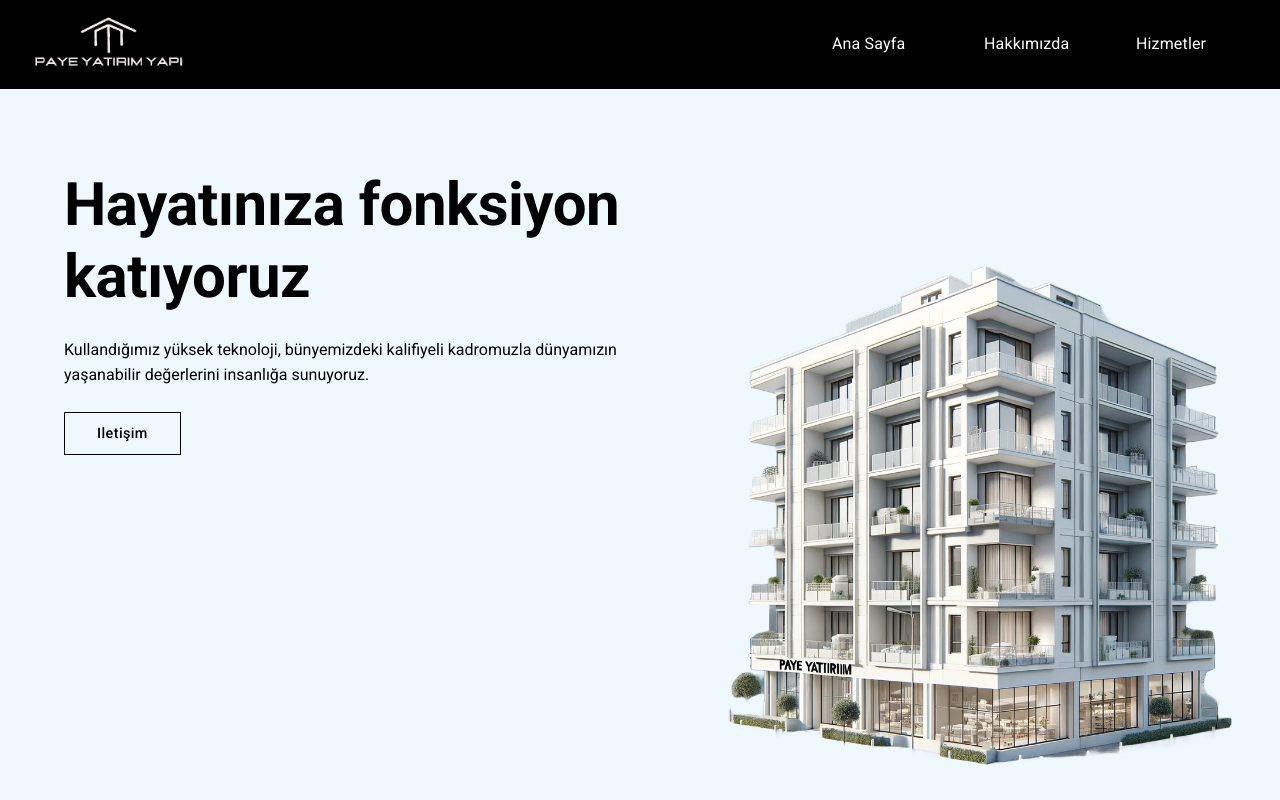
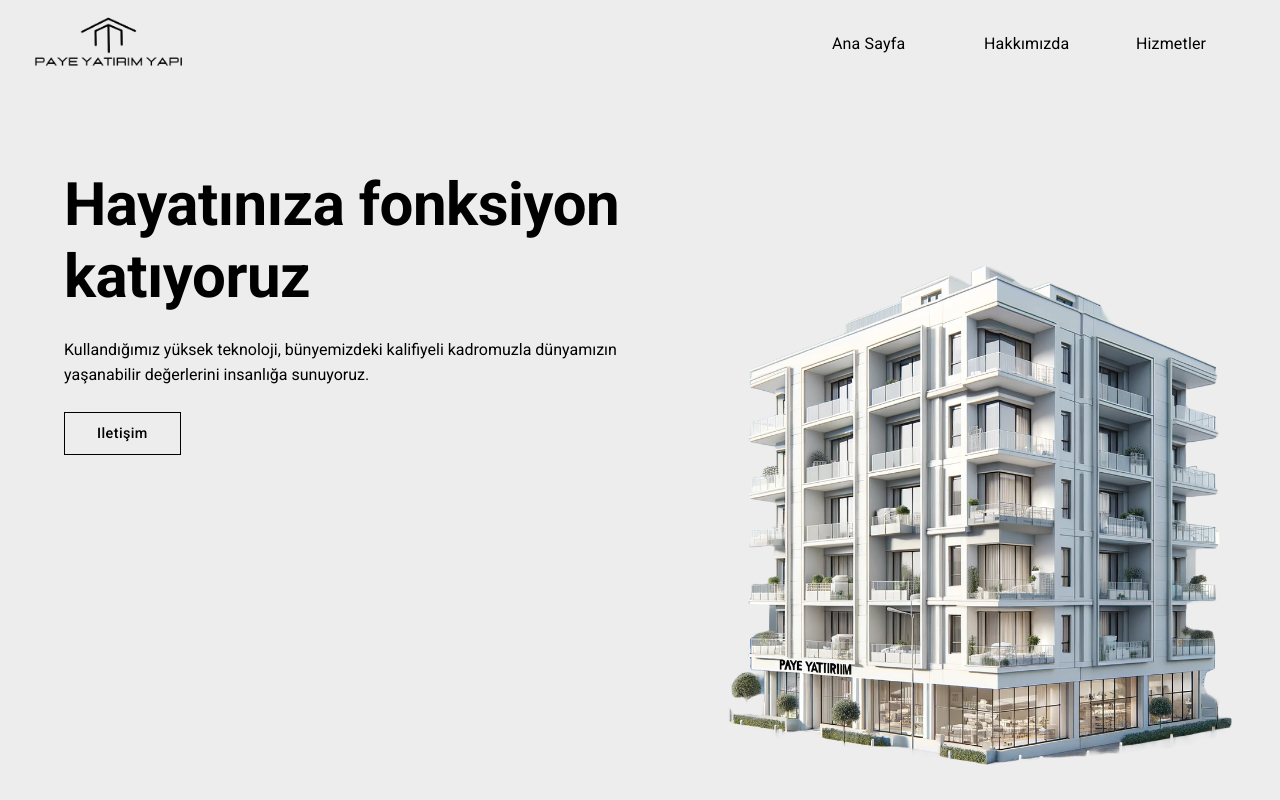
Before and after one commit to leanardos/paye-yatirim, a React (Create React App) app: page / in a window 1280 px wide. Shown: the top 800 px of the page. Built offline with nearby package versions, Linux system fonts and the light colour scheme.

Commit message:
design update

```diff
--- a/src/components/DrawerItem.jsx
+++ b/src/components/DrawerItem.jsx
@@ -11,7 +11,6 @@ import {
   ListItemText,
 } from '@mui/material'
 import { Link } from 'react-router-dom';
-import EmailIcon from '@mui/icons-material/Email';
 import HomeIcon from '@mui/icons-material/Home';
 import InfoIcon from '@mui/icons-material/Info';
 import MenuIcon from '@mui/icons-material/Menu';
--- a/src/components/GetInTouch.jsx
+++ b/src/components/GetInTouch.jsx
@@ -1,6 +1,5 @@
 import React from 'react'
 import {
-    Button,
     Stack,
 } from '@mui/material'
 import Title from './Title'
--- a/src/components/Header.jsx
+++ b/src/components/Header.jsx
@@ -12,7 +12,7 @@ const Header = ({ scrollToBottom }) => {
         justifyContent: 'center',
         gap: theme.spacing(2),
         paddingTop: theme.spacing(10),
-        backgroundColor: 'aliceblue',
+        backgroundColor: '#ededed',
         [theme.breakpoints.down('md')]: {
             flexDirection: 'column',
             alignItems: 'center',
--- a/src/components/Navbar.jsx
+++ b/src/components/Navbar.jsx
@@ -12,7 +12,8 @@ import {
 } from '@mui/material';
 import DrawerItem from './DrawerItem';
 import { Link } from 'react-router-dom';
-import imgDetail from '../assets/logo-white.png';
+import imgDetail from '../assets/newFullLogo.png';
+import { useNavigate } from "react-router-dom";
 
 const StyledToolbar = styled(Toolbar) ({
     display: 'flex',
@@ -47,13 +48,14 @@ const itemList = [
 
 
 const Navbar = () => {
+    let navigate = useNavigate();
 
     return (
         <AppBar
         component="nav"
         position="sticky"
         sx={{
-            backgroundColor: 'black',
+            backgroundColor: '#ededed',
         }}
         elevation={0}
         >
@@ -64,8 +66,7 @@ const Navbar = () => {
                 component="h2"
 
                 >
-                    <img src={imgDetail} alt="" style={{  width: '170px', paddingTop: '10px' }}
-                />
+                    <img src={imgDetail} alt="" style={{  width: '170px', paddingTop: '10px', cursor: 'pointer' }} onClick={() => navigate('/')}/>
                 </Typography>
                 <Box sx={{display: { xs: 'block', sm: 'none' } }}>
                     <DrawerItem />
@@ -77,10 +78,10 @@ const Navbar = () => {
                             <ListItem key={text}>
                                 <ListItemButton component={Link} to={item.to}
                                 sx={{
-                                    color: '#fff',
+                                    color: '#000',
                                     "&:hover": {
                                         backgroundColor: 'transparent',
-                                        color: 'wheat',
+                                        transform: 'scale(1.2)',
                                     },
                                     minWidth: '120px'
                                 }}
```
